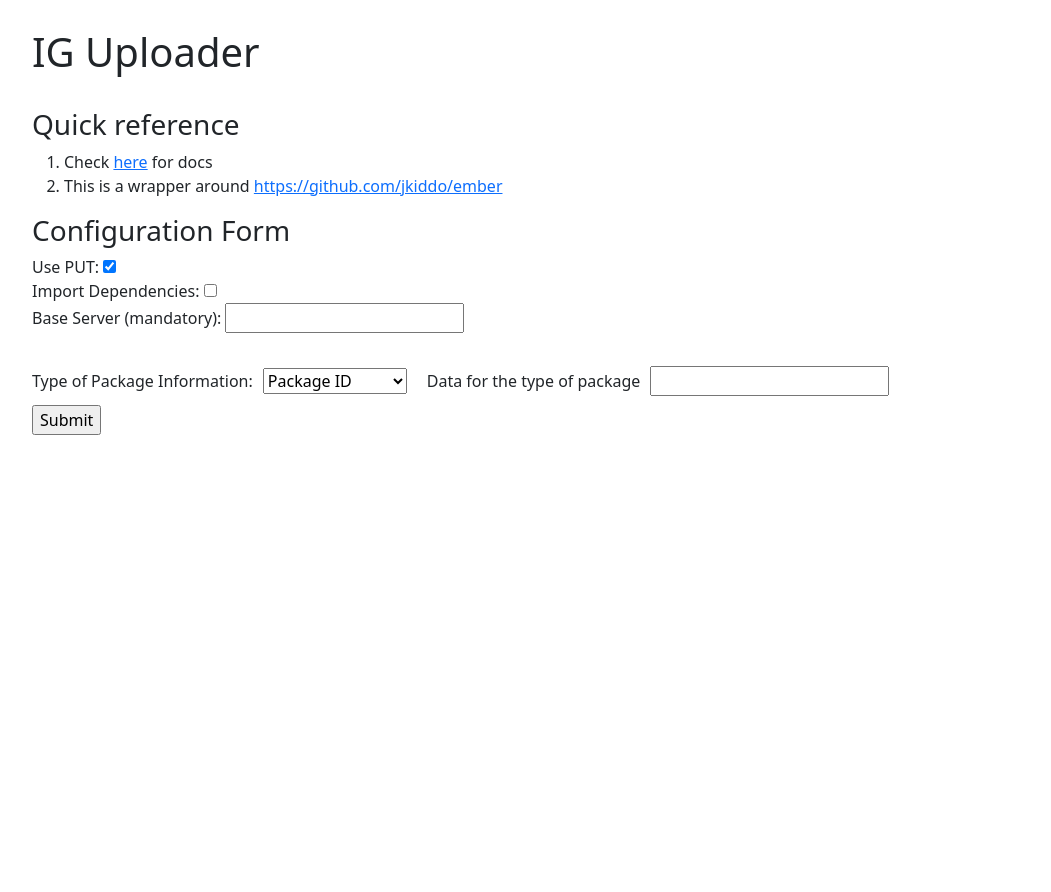
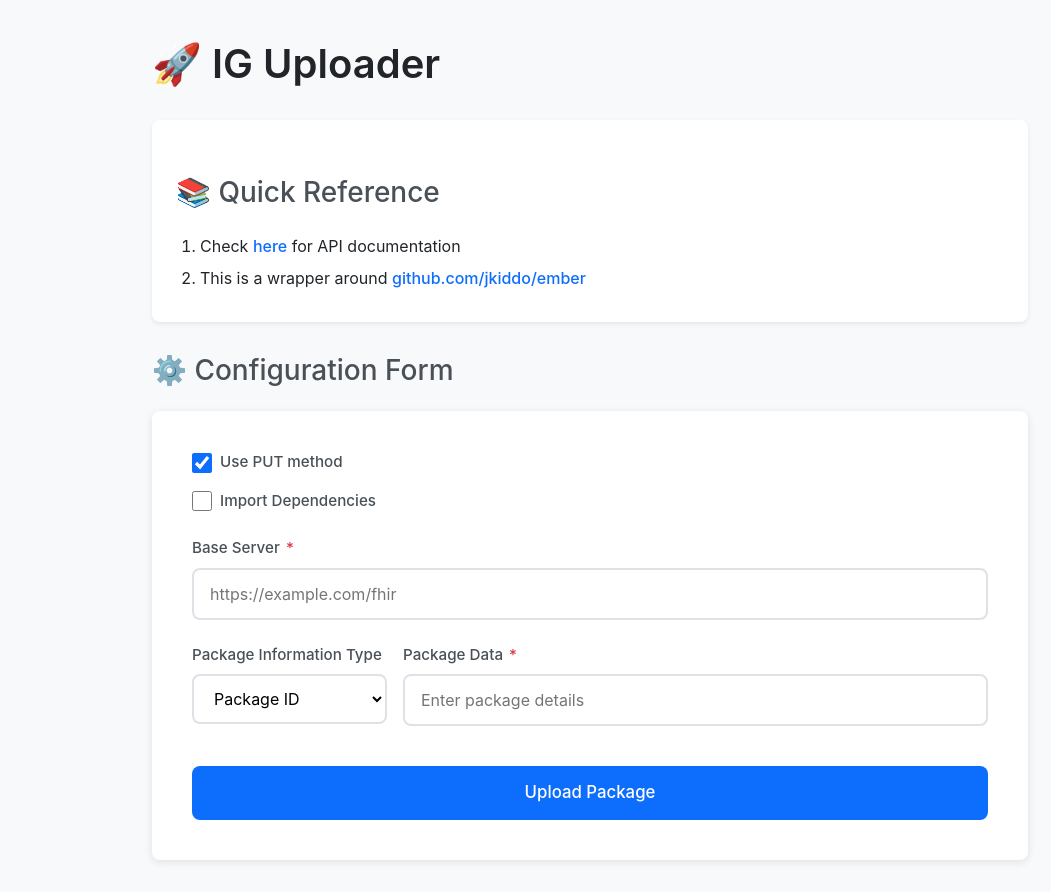
Before and after one commit to joofio/ig-uploader-api, a Flask app: page /ig-uploader-api/ in a window 1280 px wide. Shown: the whole page, without its empty margins (50-1101 px from the left). Before the commit the page ends 435 px from the top, so only its background shows below. Run offline with Flask 3, Linux system fonts and the light colour scheme.

Commit message:
better frontend

```diff
--- a/uploader_app/templates/index.html
+++ b/uploader_app/templates/index.html
@@ -12,135 +12,320 @@
 
 
   <style>
-            .container {
-                margin-top: 20px;
+    :root {
+      --primary-color: #0d6efd;
+      --secondary-color: #6c757d;
+      --success-color: #198754;
+      --danger-color: #dc3545;
+      --warning-color: #ffc107;
+      --info-color: #0dcaf0;
+      --light-bg: #f8f9fa;
+      --border-radius: 8px;
     }
 
-            #upload-form {
-                margin-top: 50px;
-                padding: 20px;
+    body {
+      background-color: var(--light-bg);
+      font-family: -apple-system, BlinkMacSystemFont, 'Segoe UI', Roboto, 'Helvetica Neue', Arial, sans-serif;
+    }
 
+    .container {
+      margin-top: 40px;
+      max-width: 900px;
     }
+
+    h1 {
+      color: #212529;
+      font-weight: 600;
+      margin-bottom: 2rem;
+    }
+
+    h3 {
+      color: #495057;
+      font-weight: 500;
+      margin-top: 2rem;
+      margin-bottom: 1.5rem;
+    }
+
+    .reference-box {
+      background: white;
+      padding: 1.5rem;
+      border-radius: var(--border-radius);
+      box-shadow: 0 2px 4px rgba(0, 0, 0, 0.08);
+      margin-bottom: 2rem;
+    }
+
+    .reference-box ol {
+      margin-bottom: 0;
+      padding-left: 1.5rem;
+    }
+
+    .reference-box li {
+      margin-bottom: 0.5rem;
+    }
+
+    .reference-box a {
+      color: var(--primary-color);
+      text-decoration: none;
+      font-weight: 500;
+    }
+
+    .reference-box a:hover {
+      text-decoration: underline;
+    }
+
+    form {
+      background: white;
+      padding: 2.5rem;
+      border-radius: var(--border-radius);
+      box-shadow: 0 2px 8px rgba(0, 0, 0, 0.1);
+      margin-bottom: 2rem;
+    }
+
+    .form-group {
+      margin-bottom: 1.5rem;
+    }
+
+    label {
+      display: block;
+      font-weight: 500;
+      color: #495057;
+      margin-bottom: 0.5rem;
+      font-size: 0.95rem;
+    }
+
+    input[type="text"],
+    select {
+      width: 100%;
+      padding: 0.75rem 1rem;
+      font-size: 1rem;
+      border: 2px solid #dee2e6;
+      border-radius: var(--border-radius);
+      transition: all 0.2s ease;
+      background-color: white;
+    }
+
+    input[type="text"]:focus,
+    select:focus {
+      outline: none;
+      border-color: var(--primary-color);
+      box-shadow: 0 0 0 3px rgba(13, 110, 253, 0.1);
+    }
+
+    .checkbox-group {
+      display: flex;
+      align-items: center;
+      margin-bottom: 1rem;
+    }
+
+    .checkbox-group label {
+      margin-bottom: 0;
+      margin-left: 0.5rem;
+      cursor: pointer;
+    }
+
+    input[type="checkbox"] {
+      width: 20px;
+      height: 20px;
+      cursor: pointer;
+      accent-color: var(--primary-color);
+    }
+
+    .inline-form {
+      display: grid;
+      grid-template-columns: 1fr 3fr;
+      gap: 1rem;
+      align-items: start;
+    }
+
+    @media (max-width: 768px) {
+      .inline-form {
+        grid-template-columns: 1fr;
+      }
+    }
+
+    #upload-btn {
+      background-color: var(--primary-color);
+      color: white;
+      padding: 0.875rem 2.5rem;
+      font-size: 1.05rem;
+      font-weight: 500;
+      border: none;
+      border-radius: var(--border-radius);
+      cursor: pointer;
+      transition: all 0.2s ease;
+      margin-top: 1rem;
+      width: 100%;
+    }
+
+    #upload-btn:hover {
+      background-color: #0b5ed7;
+      transform: translateY(-1px);
+      box-shadow: 0 4px 12px rgba(13, 110, 253, 0.3);
+    }
+
+    #upload-btn:active {
+      transform: translateY(0);
+    }
+
+    .result-box {
+      background: white;
+      padding: 2rem;
+      border-radius: var(--border-radius);
+      box-shadow: 0 2px 8px rgba(0, 0, 0, 0.1);
+      margin-top: 2rem;
+    }
+
+    .result-box h3 {
+      margin-top: 0;
+      padding-bottom: 1rem;
+      border-bottom: 2px solid var(--light-bg);
+    }
+
+    .table {
+      margin-top: 1.5rem;
+      background: white;
+      border-radius: var(--border-radius);
+      overflow: hidden;
+    }
+
+    .table thead {
+      background-color: #e9ecef;
+    }
+
+    .table th {
+      font-weight: 600;
+      color: #495057;
+      padding: 1rem;
+    }
+
+    .table td {
+      padding: 0.875rem 1rem;
+      vertical-align: middle;
+    }
+
     .WARNlevel {
-    color:#e99425;
-
+      color: #e99425;
+      font-weight: 600;
     }
 
     .ERRORlevel {
-    color: #F34e10;
-
-  }
-  .INFOlevel {
-    color:#6b6a68;
-
+      color: #dc3545;
+      font-weight: 600;
     }
 
-
-
-    .inline-form {
-        display: flex;
-        align-items: center;
-        gap: 10px;
+    .INFOlevel {
+      color: #6c757d;
     }
 
+    .alert-message {
+      padding: 1rem;
+      background-color: #f8d7da;
+      border: 1px solid #f5c2c7;
+      border-radius: var(--border-radius);
+      margin-bottom: 1rem;
+      color: #842029;
+    }
+
+    .required-mark {
+      color: var(--danger-color);
+      margin-left: 2px;
+    }
   </style>
 </head>
 
 <body class="d-flex flex-column min-vh-100">
-    <h1></h1>
+  <div class="container">
+    <h1>🚀 IG Uploader</h1>
 
-    <div class="container">
-  <h1>IG Uploader</h1>
-  <br/>
+    <div class="reference-box">
+      <h3>📚 Quick Reference</h3>
+      <ol>
+        <li>Check <a href="apidocs">here</a> for API documentation</li>
+        <li>This is a wrapper around <a href="https://github.com/jkiddo/ember"
+            target="_blank">github.com/jkiddo/ember</a></li>
+      </ol>
+    </div>
 
-  <h3>Quick reference</h3>
-  <ol>
-    <li> Check <a href="apidocs">here</a> for docs</li>
-    <li> This is a wrapper around <a href="https://github.com/jkiddo/ember">https://github.com/jkiddo/ember</a></li>
-  </ol>
+    <h3>⚙️ Configuration Form</h3>
+    <form method="POST" role="form">
+      <div class="form-group">
+        <div class="checkbox-group">
+          <input type="checkbox" id="usePUT" name="usePUT" checked>
+          <label for="usePUT">Use PUT method</label>
+        </div>
+        <div class="checkbox-group">
+          <input type="checkbox" id="loadRecursively" name="loadRecursively">
+          <label for="loadRecursively">Import Dependencies</label>
+        </div>
+      </div>
 
-  <h3>Configuration Form</h3>
-  <form method="POST" role="form">
-    <!-- Checkbox for usePUT -->
-      <label for="usePUT">Use PUT: </label>
-      <input type="checkbox" id="usePUT" name="usePUT" checked>
-      <br>
-
-      <!-- Checkbox for importDependencies -->
-      <label for="loadRecursively">Import Dependencies:</label>
-      <input type="checkbox" id="loadRecursively" name="loadRecursively" >
-      <br>
-
-      <!-- Text input for baseServer -->
-      <label for="serverBase">Base Server (mandatory):</label>
-      <input type="text" id="serverBase" name="serverBase" required>
-      <br><br>
+      <div class="form-group">
+        <label for="serverBase">
+          Base Server <span class="required-mark">*</span>
+        </label>
+        <input type="text" id="serverBase" name="serverBase" placeholder="https://example.com/fhir" required>
+      </div>
 
       <div class="inline-form">
-
-      <!-- Dropdown select with linked input field -->
-      <label for="options">Type of Package Information:</label>
+        <div class="form-group">
+          <label for="options">Package Information Type</label>
           <select id="options" name="options">
             <option value="packageId">Package ID</option>
             <option value="packageURL">Package URL</option>
             <option value="packagebase64">Package Base64</option>
           </select>
-      <br><br>
+        </div>
 
-      <label for="detailInput">Data for the type of package</label>
-      <input type="text" id="detailInput" name="detailInput" required>
-      <br><br>
+        <div class="form-group">
+          <label for="detailInput">
+            Package Data <span class="required-mark">*</span>
+          </label>
+          <input type="text" id="detailInput" name="detailInput" placeholder="Enter package details" required>
         </div>
-      <input type="submit" value="Submit" id="upload-btn">
+      </div>
+
+      <input type="submit" value="Upload Package" id="upload-btn">
     </form>
-<br>
-<div class="container-fluid">
+
     {% if result %}
-<h3>{{result["result"]}}</h3>
+    <div class="result-box">
+      <h3>📊 Upload Results</h3>
+      <p><strong>Status:</strong> {{result["result"]}}</p>
 
       {% if result["hapi_error"] %}
+      <div class="alert-message">
+        <strong>⚠️ Errors:</strong>
         {% for foo in result["hapi_error"] %}
-
         <p>{{foo}}</p>
         {% endfor %}
-
+      </div>
       {% endif %}
 
-
+      {% if result["parsed_message"] %}
       <table class="table">
         <thead>
           <tr>
             <th scope="col">#</th>
-
             <th scope="col">Level</th>
             <th scope="col">Logger</th>
-
             <th scope="col">Message</th>
-
           </tr>
         </thead>
         <tbody>
           {% for foo in result["parsed_message"] %}
-    <tr >
+          <tr>
             <th scope="row">{{loop.index}}</th>
-
             <td class="{{foo[0]}}level">{{ foo[0] }}</td>
             <td>{{ foo[3] }}</td>
             <td>{{ foo[4] }}</td>
-
           </tr>
           {% endfor %}
         </tbody>
       </table>
-
-    </div>
-
-  <br>
-
       {% endif %}
     </div>
-
-
+    {% endif %}
+  </div>
 </body>
 
 <script>
```
Lines whose indentation alone changed are shown as unchanged.
